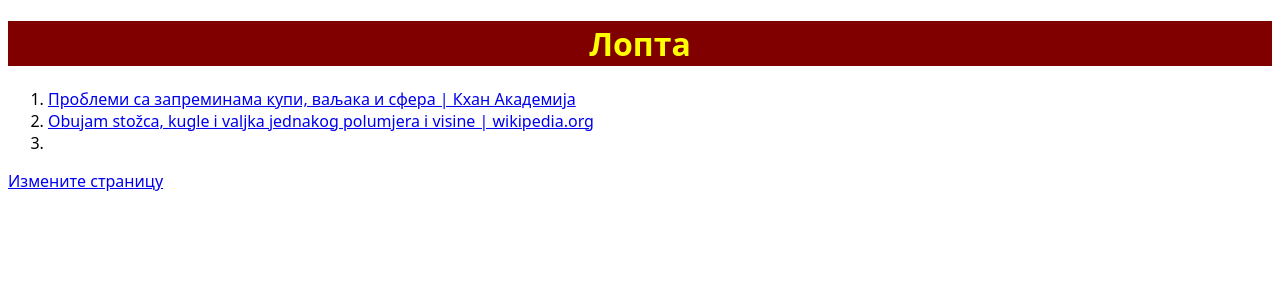
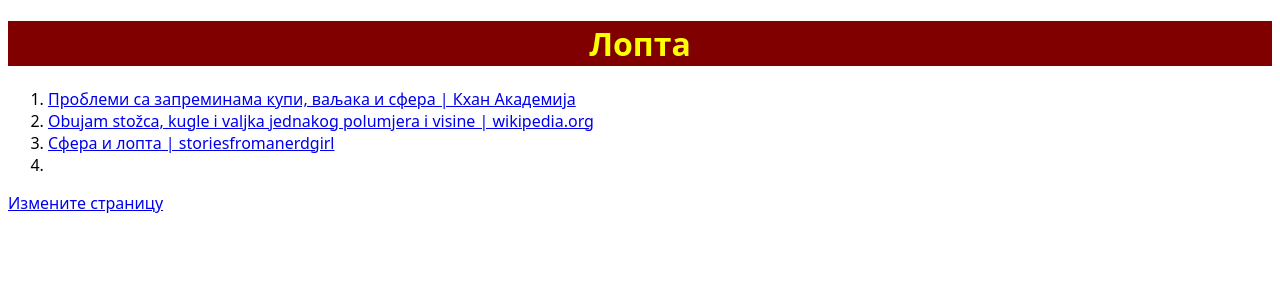
Before and after one commit to ndjapic/ndjapic.github.io, a Jekyll site: the page zayopa/m8/12-lopta/index.html, which Jekyll copies as it is, in a window 1280 px wide. Shown: the top 300 px of the page. Built offline with Jekyll 4.4.1, drawn with Linux system fonts in a browser that asks for light colours.

Commit message:
Add link to 'Сфера и лопта' resource

```diff
--- a/zayopa/m8/12-lopta/index.html
+++ b/zayopa/m8/12-lopta/index.html
@@ -17,6 +17,7 @@
 
   <li><a href="https://www.khanacademy.org/exercise/volume-word-problems-with-cones--cylinders--and-spheres" title="Решавање проблема са запреминама купи, ваљака и сфера">Проблеми са запреминама купи, ваљака и сфера | Кхан Академија</a></li>
   <li><a href="https://hr.wikipedia.org/wiki/Obujam#Obujam_sto%C5%BEca,_kugle_i_valjka_jednakog_polumjera_i_visine" title="">Obujam stožca, kugle i valjka jednakog polumjera i visine | wikipedia.org</a></li>
+  <li><a href="https://storiesfromanerdgirl.blogspot.com/2020/05/sfera-i-lopta.html" title="">Сфера и лопта | storiesfromanerdgirl</a></li>
   <li><a href="" title=""></a></li>
 
 </ol>
```
